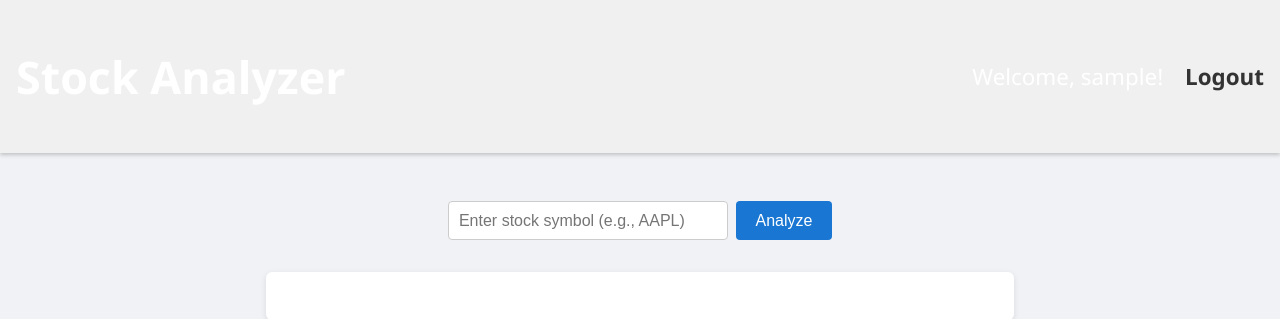
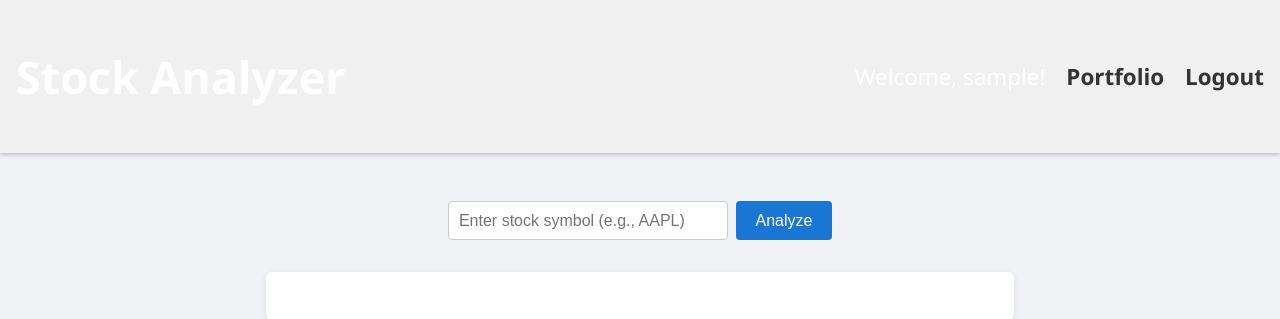
Before and after one commit to S-rohit05/proto-1, a Flask app: page / in a window 1280 px wide. Shown: the top 319 px of the page. Run offline with Flask 2, Linux system fonts and the light colour scheme; the visitor is signed in with stand-in values (Sample User, id 1); data comes from the database, SQL or seed files in the repository.

Commit message:
Update index.html
included portfolio button
everything works

```diff
--- a/templates/index.html
+++ b/templates/index.html
@@ -26,8 +26,11 @@
     <h1>Stock Analyzer</h1>
     <nav>
       {% if current_user.is_authenticated %}
-        <span>Welcome, {{ current_user.username }}!</span>
-        <a href="{{ url_for('logout') }}">Logout</a>
+       <div style="float:right;">
+    Welcome, {{ current_user.username }}!
+    <a href="{{ url_for('portfolio') }}" style="margin-left:15px;">Portfolio</a>
+    <a href="{{ url_for('logout') }}" style="margin-left:15px;">Logout</a>
+       </div>
       {% else %}
         <a href="{{ url_for('login') }}">Login</a>
         <a href="{{ url_for('register') }}">Register</a>
```
